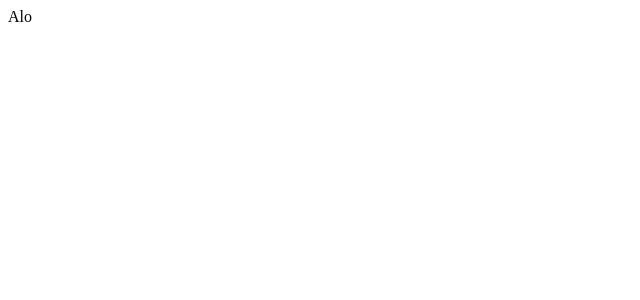
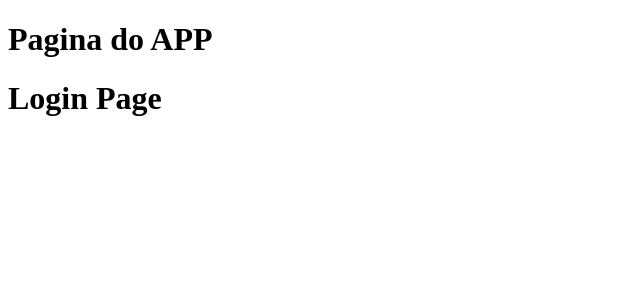
Before and after one commit to enricorobazza/capacitacaoReact, a React (Create React App) app: page / in a window 1280 px wide. Shown: the top 300 px of the page, without its empty margins (0-640 px from the left). Built offline with nearby package versions, Linux system fonts and the light colour scheme.

Commit message:
Added react-router

```diff
--- a/package.json
+++ b/package.json
@@ -5,6 +5,7 @@
   "dependencies": {
     "react": "^16.12.0",
     "react-dom": "^16.12.0",
+    "react-router-dom": "^5.1.2",
     "react-scripts": "3.2.0"
   },
   "scripts": {
--- a/src/App.js
+++ b/src/App.js
@@ -1,9 +1,13 @@
 import React from 'react';
+import Login from './Pages/Login';
 
 function App() {
   return (
     <div className="App">
-      Alo
+      <h1>Pagina do APP</h1>
+
+      <Login></Login>
+
     </div>
   );
 }
```
Also changed, not shown: src/routes.js (added, +11 -0 lines), 1 other file (tests, documents, lock files or other folders).
